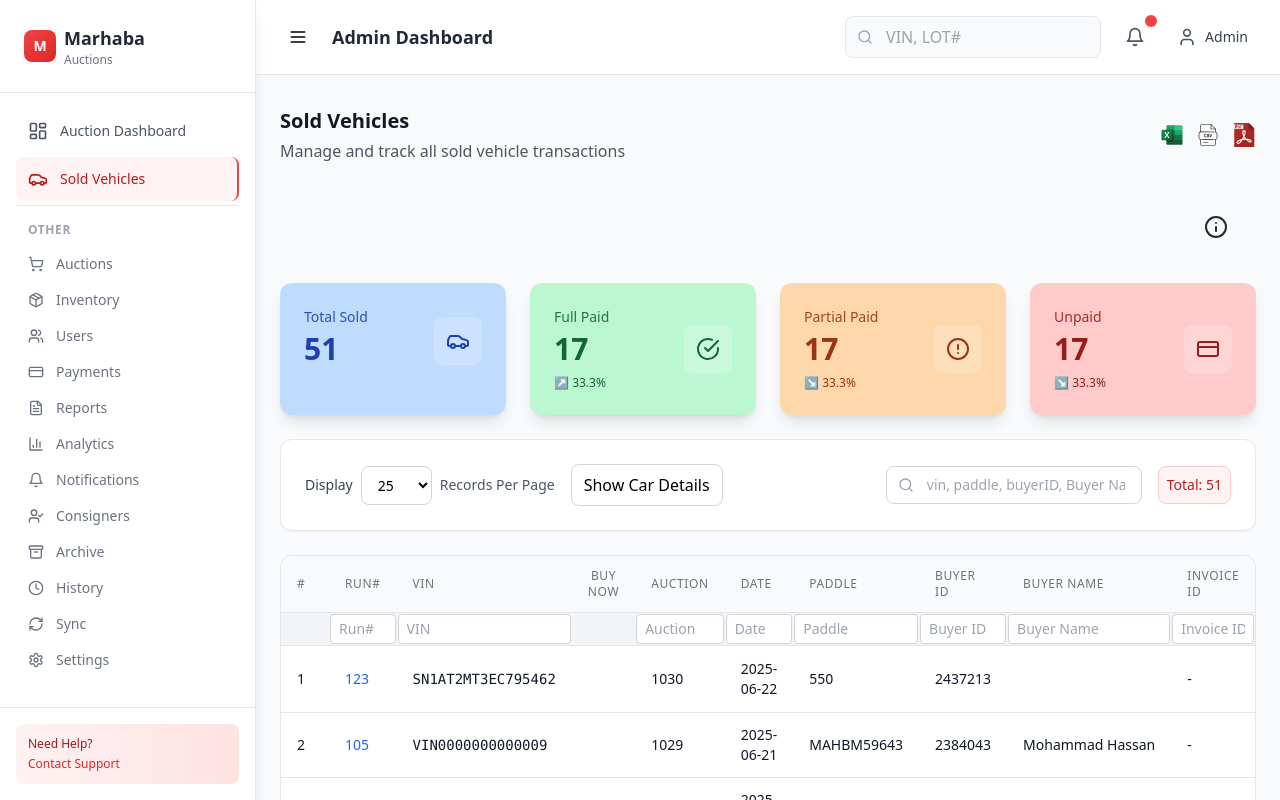
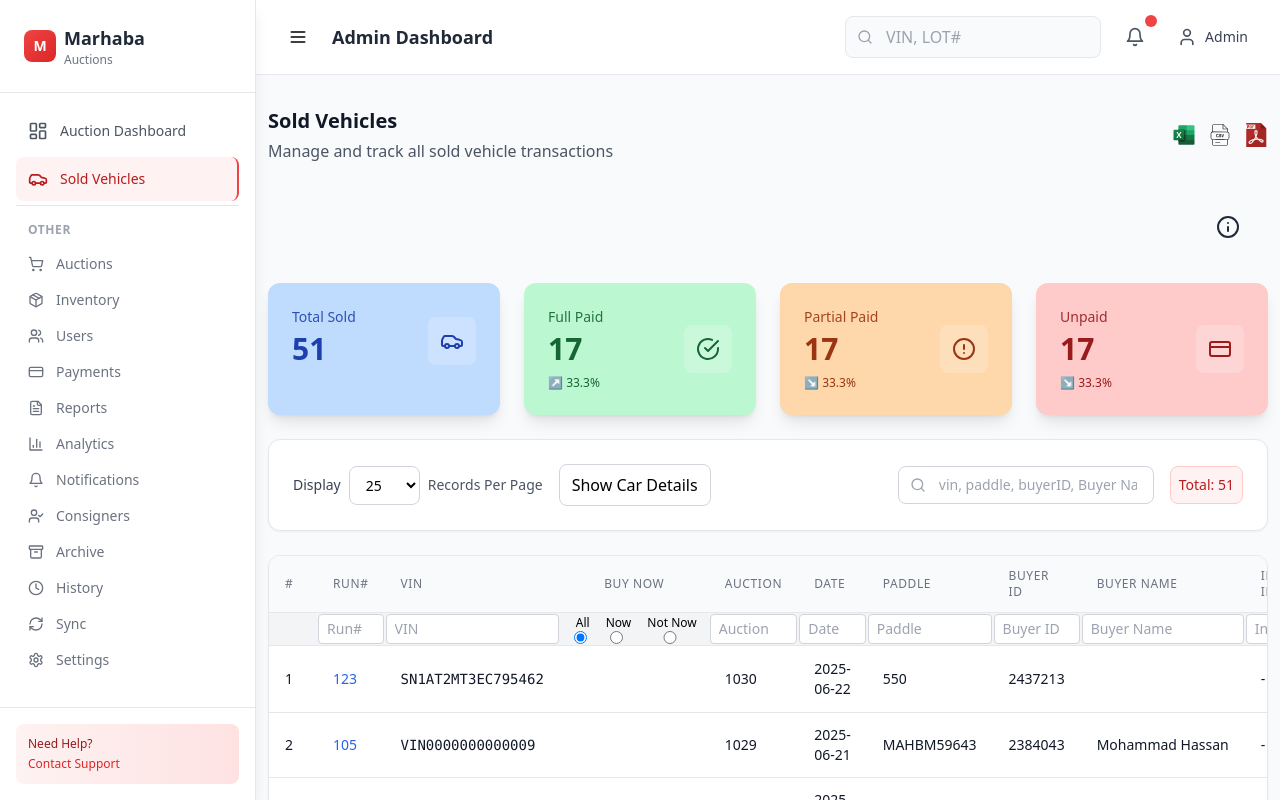
Before and after one commit to moahnaf11/MCA, a React (Vite) app: page /sold-vehicles in a window 1280 px wide. Built offline with nearby package versions, Linux system fonts and the light colour scheme.

Commit message:
Add buy now filtering and vehicle detail tooltip
Added radios for filtering by buy now etc
Added min height to vehicle details tooltip

```diff
--- a/src/components/Layout.tsx
+++ b/src/components/Layout.tsx
@@ -20,7 +20,7 @@ const Layout: React.FC<LayoutProps> = ({ children }) => {
       <div className="flex-1 flex flex-col overflow-hidden">
         <Header setopenmenu={setopenmenu} />
         <main className="flex-1 overflow-x-hidden overflow-y-auto bg-gray-50">
-          <div className="container flex flex-col mx-auto px-6 py-8 overflow-y-auto">
+          <div className="container flex flex-col mx-auto px-3 py-8 overflow-y-auto">
             {children}
           </div>
         </main>
--- a/src/pages/SoldVehicles.tsx
+++ b/src/pages/SoldVehicles.tsx
@@ -246,8 +246,12 @@ const SoldVehicles: React.FC = () => {
   });
 
   const [showhide, setshowhide] = useState(false);
+  const [minHeight, setMinHeight] = useState(false)
 
   const [openGrid, setOpenGrid] = useState(false);
+  const [buyNowFilter, setBuyNowFilter] = useState<"all" | "buy" | "notbuy">(
+    "all"
+  );
 
   const [selectedCustomer, setSelectedCustomer] = useState("");
   const [amount, setAmount] = useState<number | "">("");
@@ -388,11 +392,20 @@ const SoldVehicles: React.FC = () => {
             .includes(String(value).toLowerCase());
         }
       );
+      const matchesBuyNowFilter =
+        buyNowFilter === "all" ||
+        (buyNowFilter === "buy" && vehicle.buyNow) ||
+        (buyNowFilter === "notbuy" && !vehicle.buyNow);
 
       // Return true only if all filter conditions are met
-      return matchesSearch && matchesPaymentFilter && matchesColumnFilters;
+      return (
+        matchesSearch &&
+        matchesPaymentFilter &&
+        matchesColumnFilters &&
+        matchesBuyNowFilter
+      );
     });
-  }, [searchTerm, filterStatus, columnFilters]); // Dependency array is correct
+  }, [searchTerm, filterStatus, columnFilters, buyNowFilter]); // Dependency array is correct
 
   // ... (rest of the component state and functions are fine)
   // getStatusColor, getStatusIcon, handlePageChange, generatePageNumbers...
@@ -615,17 +628,11 @@ const SoldVehicles: React.FC = () => {
             : ""
         } min-h-0 flex-1 overflow-y-auto shadow-sm border border-gray-200`}
       >
-        <div className="overflow-x-auto">
+        <div className={`overflow-x-auto ${minHeight ? "min-h-[400px]": "min-h-[0px]" } `}>
           <table>
             <thead className="bg-gray-50 border-b border-gray-200">
               {/* ... (table headers are fine) ... */}
               <tr>
-                {/* <th className="px-4 py-3 text-left">
-                  <input
-                    type="checkbox"
-                    className="rounded border-gray-300 text-blue-600 focus:ring-blue-500"
-                  />
-                </th> */}
                 <th className="px-4 py-3 text-left text-xs font-medium text-gray-500 uppercase tracking-wider">
                   #
                 </th>
@@ -761,7 +768,42 @@ const SoldVehicles: React.FC = () => {
                     />
                   </td>
                 )}
-                <td></td>
+                <td className="whitespace-nowrap px-3">
+                  <div className="flex gap-3 justify-center text-sm">
+                    <label className="flex flex-col-reverse items-center space-x-1">
+                      <input
+                        type="radio"
+                        name="buyNowFilter"
+                        value="all"
+                        checked={buyNowFilter === "all"}
+                        onChange={() => setBuyNowFilter("all")}
+                      />
+                      <span className="text-xs">All</span>
+                    </label>
+
+                    <label className="flex flex-col-reverse items-center space-x-1">
+                      <input
+                        type="radio"
+                        name="buyNowFilter"
+                        value="buy"
+                        checked={buyNowFilter === "buy"}
+                        onChange={() => setBuyNowFilter("buy")}
+                      />
+                      <span className="text-xs">Now</span>
+                    </label>
+
+                    <label className="flex flex-col-reverse justify-center space-x-1">
+                      <input
+                        type="radio"
+                        name="buyNowFilter"
+                        value="notbuy"
+                        checked={buyNowFilter === "notbuy"}
+                        onChange={() => setBuyNowFilter("notbuy")}
+                      />
+                      <span className="text-xs">Not Now</span>
+                    </label>
+                  </div>
+                </td>
                 <td>
                   <input
                     type="text"
@@ -828,8 +870,14 @@ const SoldVehicles: React.FC = () => {
                     {vehicle.run}
                   </td>
                   <td
-                    onMouseEnter={(e) => handleMouseEnter(vehicle.vin, e)}
-                    onMouseLeave={() => setHoveredVin(null)}
+                    onMouseEnter={(e) => {
+                      handleMouseEnter(vehicle.vin, e)
+                      setMinHeight(true)
+                    }}
+                    onMouseLeave={() => {
+                      setHoveredVin(null)
+                      setMinHeight(false)
+                    }}
                     className="px-4 py-3 relative text-sm font-mono text-gray-900"
                   >
                     {highlightMatch(vehicle.vin, searchTerm)}
@@ -953,10 +1001,10 @@ const SoldVehicles: React.FC = () => {
                     {vehicle.date}
                   </td>
                   <td className="px-4 py-3 text-sm font-medium text-gray-900">
-                  {highlightMatch(vehicle.paddle, searchTerm)}
+                    {highlightMatch(vehicle.paddle, searchTerm)}
                   </td>
                   <td className="px-4 py-3 text-sm text-gray-900">
-                  {highlightMatch(vehicle.buyerId, searchTerm)}
+                    {highlightMatch(vehicle.buyerId, searchTerm)}
                   </td>
                   <td
                     className="px-4 py-3 text-sm text-gray-900 max-w-xs truncate"
```
